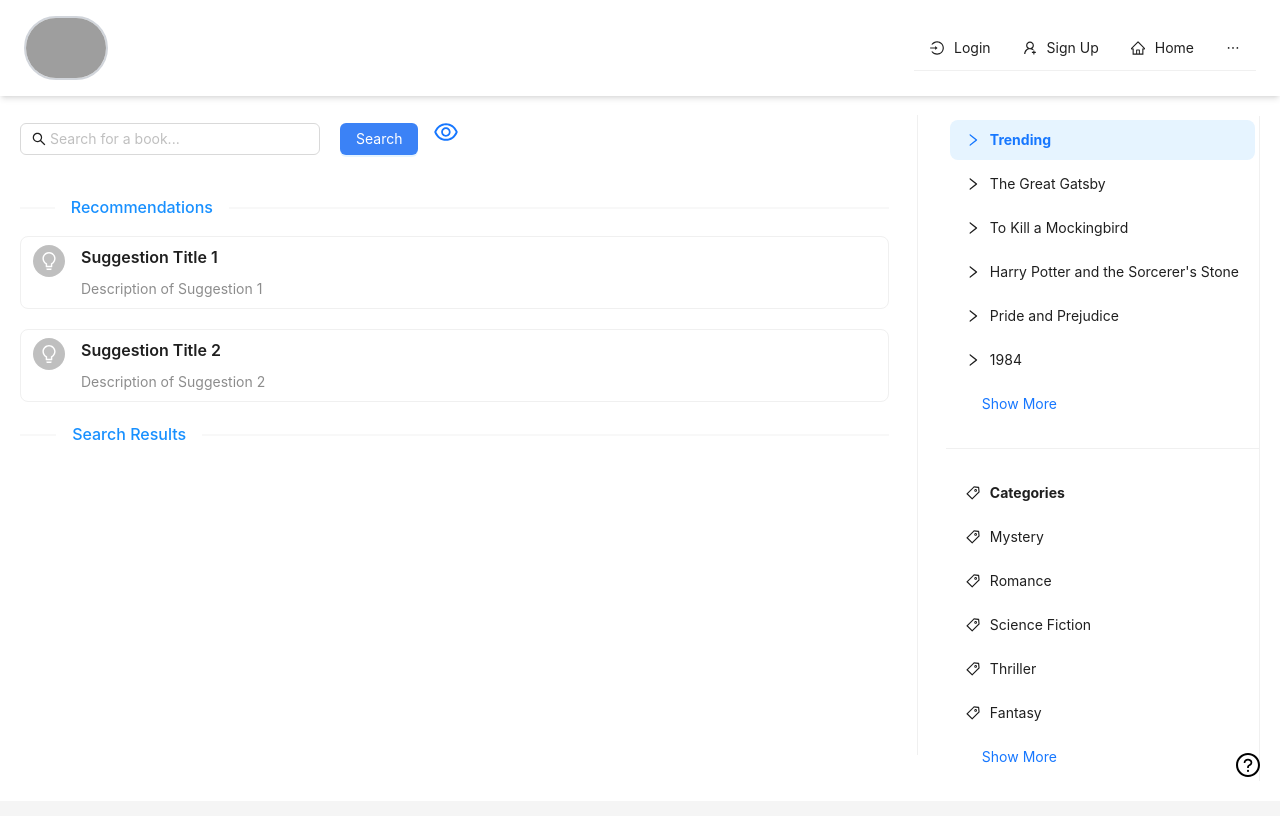
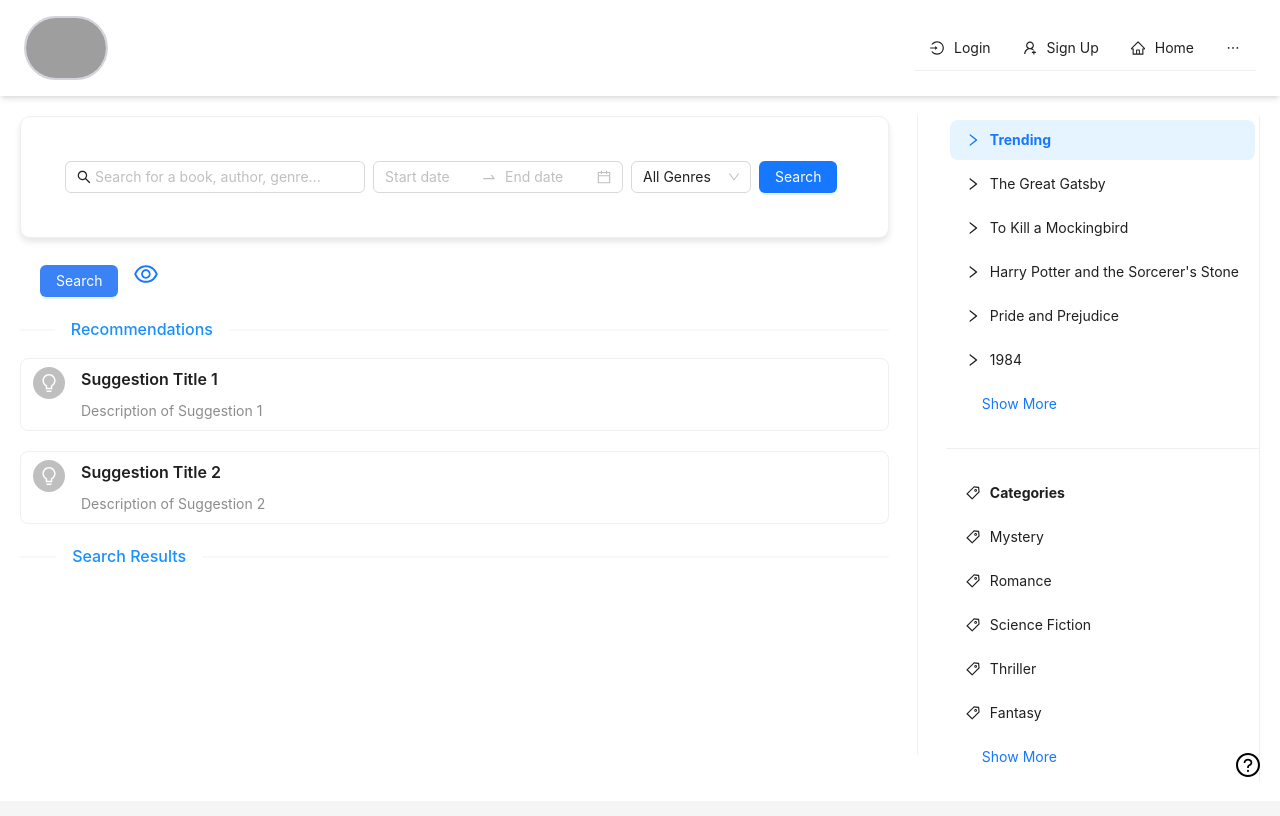
Before and after one commit to Emran-Y/TruHacks2024, a React (Create React App) app in the folder frontend/: page /search in a window 1280 px wide. Shown: the top 816 px of the page. Built offline with nearby package versions, Linux system fonts and the light colour scheme; grey boxes are pictures that could not be loaded.

Commit message:
Refactor message service to use React Query and Axios for fetching and posting messages

```diff
--- a/frontend/src/api/Api.js
+++ b/frontend/src/api/Api.js
@@ -5,3 +5,4 @@ export const API_BASE_URL = 'http://localhost:4000/api';
 
 export const API_USERS_URL = `${API_BASE_URL}/users`;
 export const API_MESSAGES_URL = `${API_BASE_URL}/messages`;
+export const API_KEYWORD_URL=`${API_BASE_URL}/prevKeyword`;
--- /dev/null
+++ b/frontend/src/api/Services/KeyWordService.js
@@ -0,0 +1,39 @@
+import axios from 'axios';
+import { useQuery, useMutation, useQueryClient } from 'react-query';
+import { API_KEYWORD_URL } from '../Api';
+
+// Function to fetch message from the API
+const getMessage = async () => {
+  const response = await axios.get(`${API_KEYWORD_URL}/get`);
+  return response.data;
+};
+
+// Function to post a message to the API
+const postMessage = async (keyword, token) => {
+  const response = await axios.post(`${API_KEYWORD_URL}/post`, { keyword }, {
+    headers: {
+      Authorization: `Bearer ${token}`,
+      'Content-Type': 'application/json',
+    },
+  });
+  return response.data;
+};
+
+// Custom hook for fetching message data using React Query
+const useGetMessage = () => {
+  return useQuery('message', getMessage);
+};
+
+// Custom hook for posting a message using React Query
+const usePostMessage = () => {
+  const queryClient = useQueryClient();
+
+  return useMutation(postMessage, {
+    // Invalidate the 'message' query cache on successful posting to trigger a refetch
+    onSuccess: () => {
+      queryClient.invalidateQueries('message');
+    },
+  });
+};
+
+export { useGetMessage, usePostMessage };
--- a/frontend/src/components/MainFunctionality/Search/Searchi.jsx
+++ b/frontend/src/components/MainFunctionality/Search/Searchi.jsx
@@ -1,8 +1,10 @@
 import React, { useState } from 'react';
-import { Input, Button, Card, Row, Col, Avatar, Menu, Divider, Modal } from 'antd';
-import { SearchOutlined, HeartOutlined,EyeOutlined, DownloadOutlined, RightOutlined, BulbOutlined, TagOutlined } from '@ant-design/icons';
+import { Input, Button,Space, Card, Row, Col, Avatar, Menu, Divider, Modal, DatePicker, Select } from 'antd';
+import { SearchOutlined, HeartOutlined, EyeOutlined, DownloadOutlined, RightOutlined, BulbOutlined, TagOutlined } from '@ant-design/icons';
 
 const { Meta } = Card;
+const { RangePicker } = DatePicker;
+const { Option } = Select
 
 const SearchPage = () => {
   const [searchResults, setSearchResults] = useState([]);
@@ -87,13 +89,27 @@ const SearchPage = () => {
   return (
     <div style={{ padding: '20px', display: 'flex', justifyContent: 'space-between' }}>
       <div style={{ flex: '1', marginRight: '20px' }}>
+      <div style={{ marginBottom: '20px' }}>
+  <Card style={{ borderRadius: '10px', boxShadow: '0 4px 6px rgba(0,0,0,0.1)' }}>
+    <div style={{ padding: '20px' }}>
+      <Space>
         <Input
           prefix={<SearchOutlined />}
-          placeholder="Search for a book..."
-          style={{ width: 300, marginBottom: '20px' }}
+          placeholder="Search for a book, author, genre..."
+          style={{ width: '300px' }}
         />
-
-
+        <RangePicker style={{ width: '250px' }} />
+        <Select defaultValue="all" style={{ width: '120px' }}>
+          <Option value="all">All Genres</Option>
+          {categories.map((category, index) => (
+            <Option key={index} value={category}>{category}</Option>
+          ))}
+        </Select>
+        <Button type="primary">Search</Button>
+      </Space>
+    </div>
+  </Card>
+</div>
         <Button type="primary"  className="bg-blue-500 ml-5" onClick={handleSearch}>Search</Button>
 
         <Button type="link" onClick={handleOpenModal} style={{ fontSize: '24px' }}>
```
